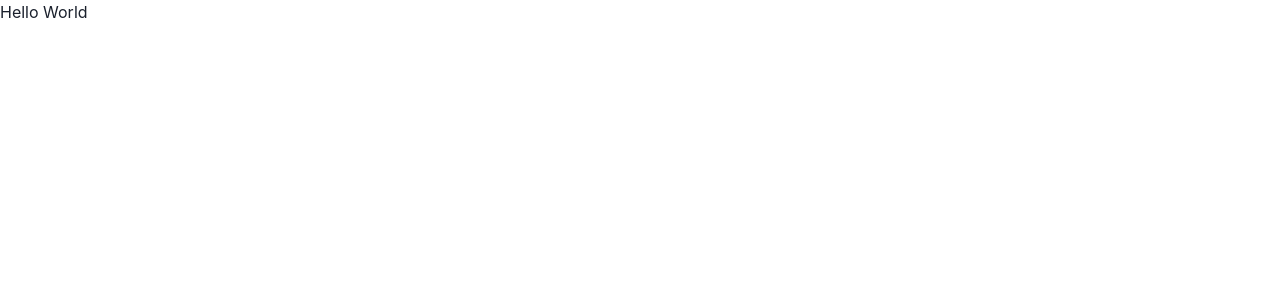
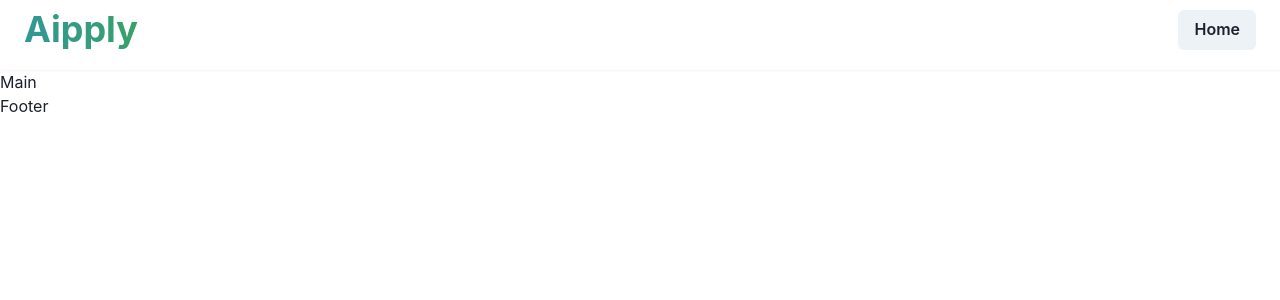
Before and after one commit to i-naeem/fastcareer, a React (Create React App) app: page / in a window 1280 px wide. Shown: the top 300 px of the page. Built offline with nearby package versions, Linux system fonts and the light colour scheme.

Commit message:
Add header

```diff
--- a/public/index.html
+++ b/public/index.html
@@ -7,8 +7,6 @@
     <title>Aipply - Ai Job Board</title>
   </head>
   <body>
-    <main>
-      <div id="root"></div>
-    </main>
+    <div id="root"></div>
   </body>
 </html>
--- a/src/App.js
+++ b/src/App.js
@@ -1,5 +1,14 @@
+import { Box } from '@chakra-ui/react';
+import Header from './components/Header';
+
 const App = () => {
-  return <h1>Hello World</h1>;
+  return (
+    <Box>
+      <Header />
+      <Box as='main'>Main</Box>
+      <Box as='footer'>Footer</Box>
+    </Box>
+  );
 };
 
 export default App;
--- /dev/null
+++ b/src/components/Header.js
@@ -0,0 +1,34 @@
+import { useMediaQuery, Container, Heading, HStack, Button, Link, Box } from '@chakra-ui/react';
+
+const Header = props => {
+  const [isLargerThan600] = useMediaQuery(`(min-width: 600px)`);
+
+  const size = isLargerThan600 ? 'md' : 'xs';
+  return (
+    <Box>
+      <Box p={2} d='flex' as='header' shadow='sm' height={70} alignItems='center'>
+        <Container maxW='container.xl'>
+          <HStack justifyContent='space-between'>
+            <Heading
+              as={Link}
+              bgClip='text'
+              href='/'
+              size={isLargerThan600 ? 'xl' : 'md'}
+              bgGradient='linear(to-r, teal.500, green.500)'
+            >
+              Aipply
+            </Heading>
+
+            <HStack spacing={2}>
+              <Button size={size} to='/' as={Link}>
+                Home
+              </Button>
+            </HStack>
+          </HStack>
+        </Container>
+      </Box>
+    </Box>
+  );
+};
+
+export default Header;
```
